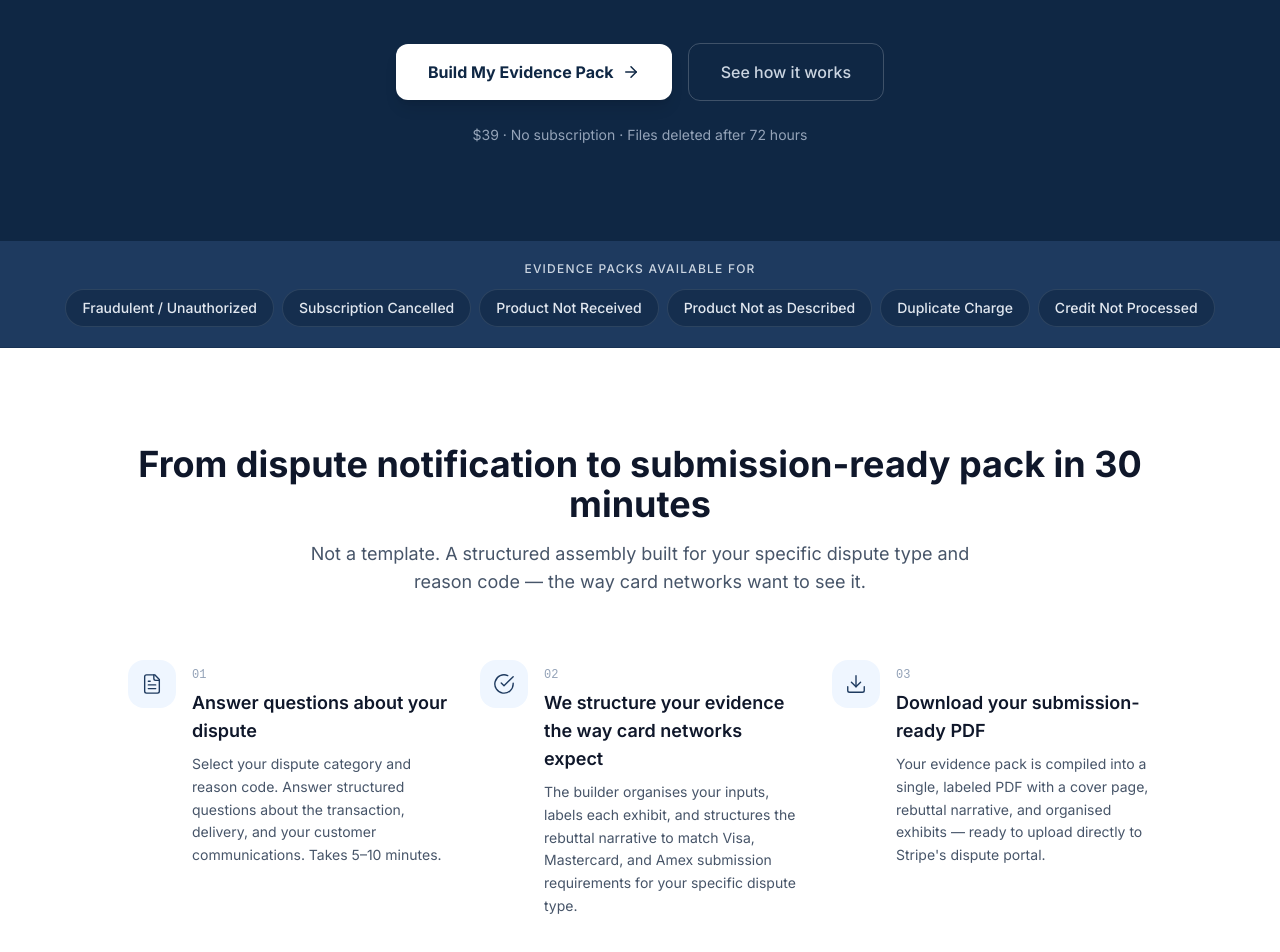
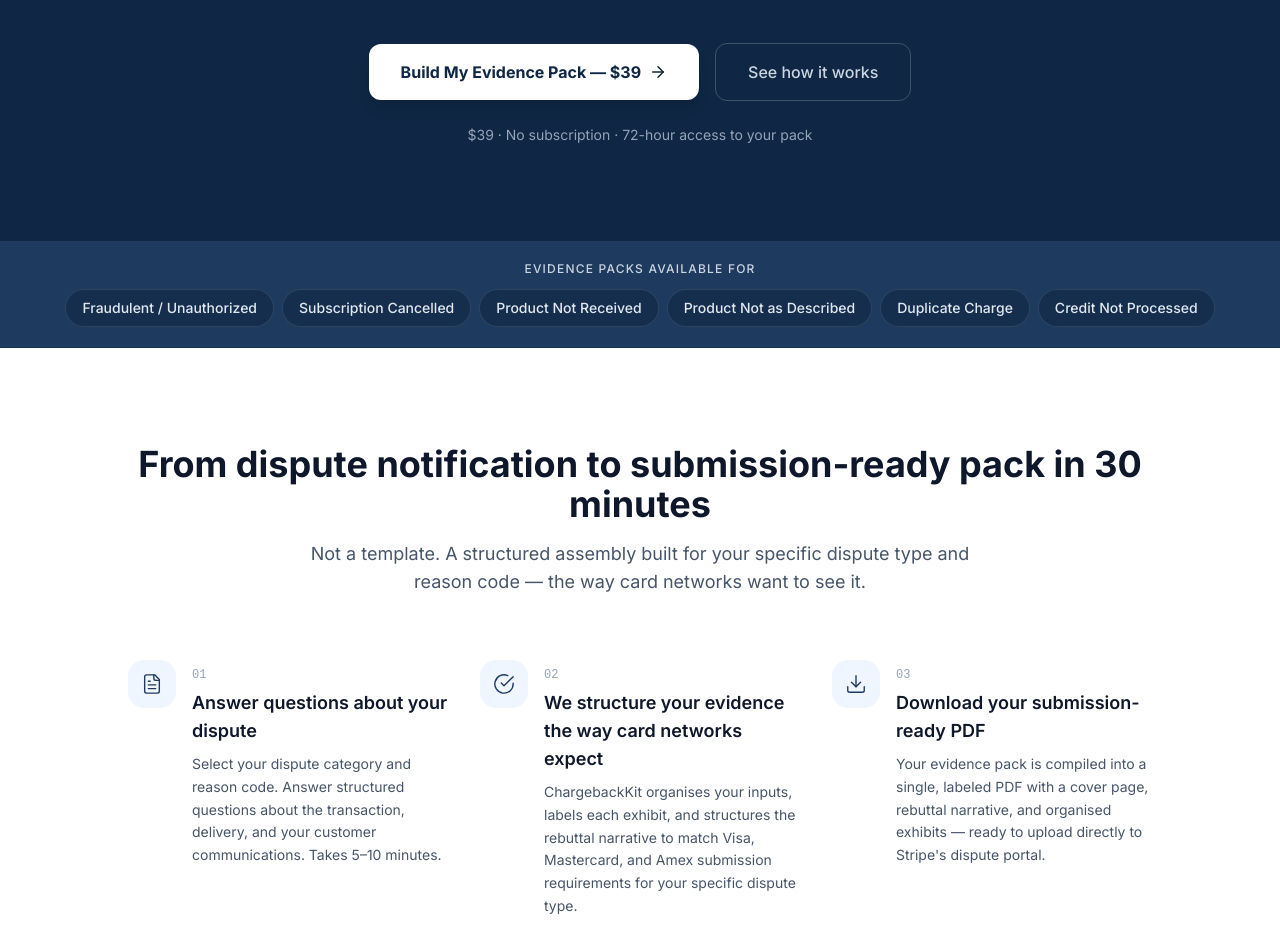
Before and after one commit to mattmcallister-create/chargeback-evidence-pack, a Next.js app: page / in a window 1280 px wide. Shown: the part 360-1312 px from the top of the page. Built offline with nearby package versions, Linux system fonts and the light colour scheme; no server answers.

Commit message:
CRO: Homepage CTA price, trust line fix, brand refs

```diff
--- a/app/(marketing)/page.tsx
+++ b/app/(marketing)/page.tsx
@@ -36,7 +36,7 @@ const steps = [
   {
     number: '02',
     title: 'We structure your evidence the way card networks expect',
-    body: 'The builder organises your inputs, labels each exhibit, and structures the rebuttal narrative to match Visa, Mastercard, and Amex submission requirements for your specific dispute type.',
+    body: 'ChargebackKit organises your inputs, labels each exhibit, and structures the rebuttal narrative to match Visa, Mastercard, and Amex submission requirements for your specific dispute type.',
     icon: CheckCircle,
   },
   {
@@ -50,7 +50,7 @@ const steps = [
 const objections = [
   {
     q: "What if I don't have all the evidence?",
-    a: 'The builder tells you exactly what\'s needed for your dispute type and what you can include even if some evidence is partial or missing.',
+    a: 'ChargebackKit tells you exactly what\'s needed for your dispute type and what you can include even if some evidence is partial or missing.',
   },
   {
     q: 'Is $39 worth it for a smaller dispute?',
@@ -104,7 +104,7 @@ export default function HomePage() {
               href="/signup/"
               className="inline-flex items-center gap-2 bg-white text-brand-900 font-bold text-base px-8 py-4 rounded-lg hover:bg-brand-50 transition-colors shadow-lg"
             >
-              Build My Evidence Pack
+              Build My Evidence Pack — $39
               <ArrowRight size={18} />
             </Link>
             <Link
@@ -117,7 +117,7 @@ export default function HomePage() {
 
           {/* Trust line */}
           <p className="text-sm text-slate-400">
-            $39 · No subscription · Files deleted after 72 hours
+            $39 · No subscription · 72-hour access to your pack
           </p>
         </div>
       </section>
@@ -363,7 +363,7 @@ export default function HomePage() {
             href="/signup/"
             className="inline-flex items-center gap-2 bg-white text-brand-900 font-bold text-base px-8 py-4 rounded-lg hover:bg-brand-50 transition-colors shadow-lg"
           >
-            Build My Evidence Pack
+            Build My Evidence Pack — $39
             <ArrowRight size={18} />
           </Link>
           <p className="mt-4 text-sm text-slate-400">
```
